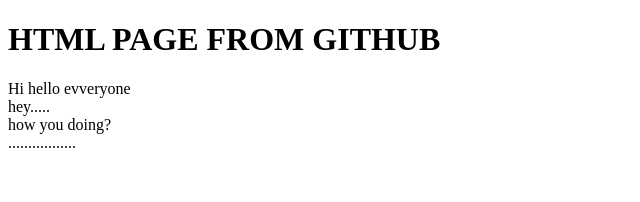
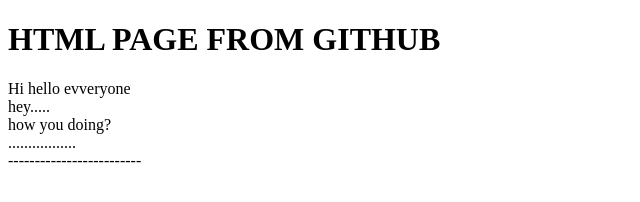
Before and after one commit to AayushKumar2000/testCloud, a website: page index.html in a window 1280 px wide. Shown: the full height of the page, 0-640 px from the left. Drawn offline with Linux system fonts and the light colour scheme.

Commit message:
new line

```diff
--- a/index.html
+++ b/index.html
@@ -8,6 +8,7 @@
  <div>hey..... </div>
  <div>how you doing? </div>
  <div>.................</div>
+ <div>-------------------------</div>
 </div>
 </body>
 </html>
```
